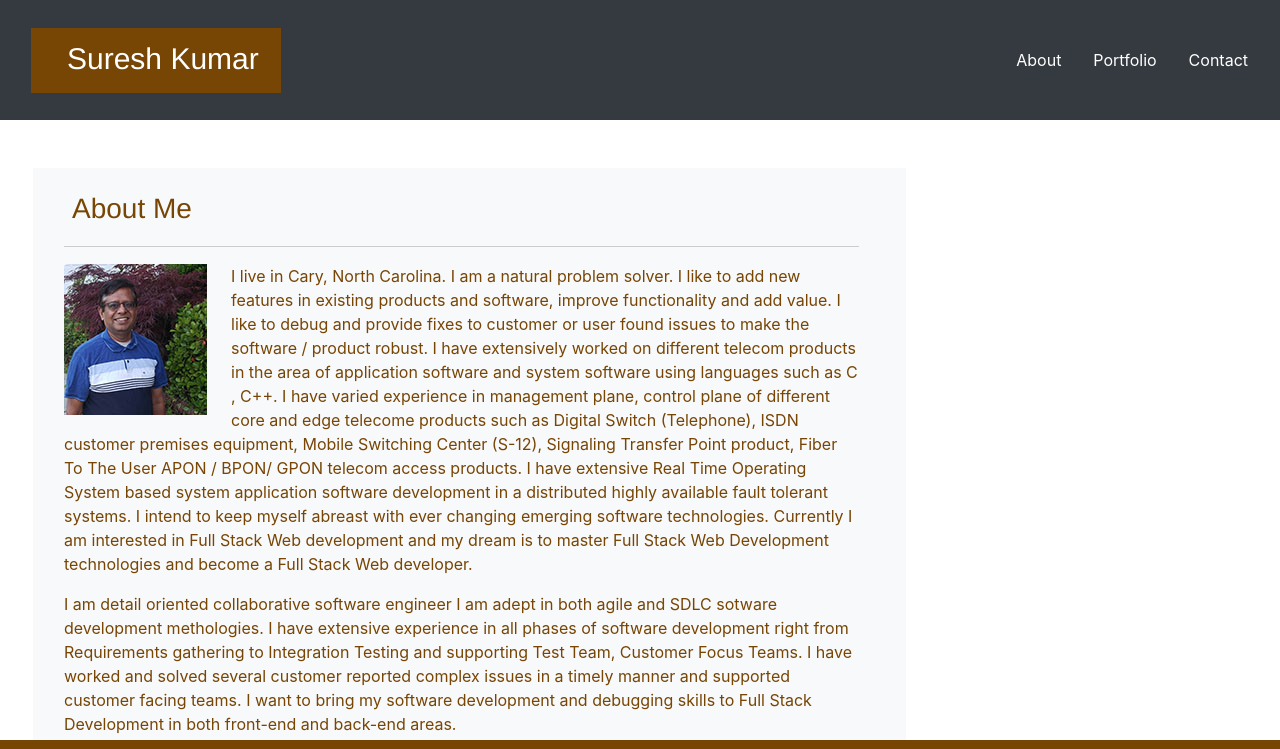
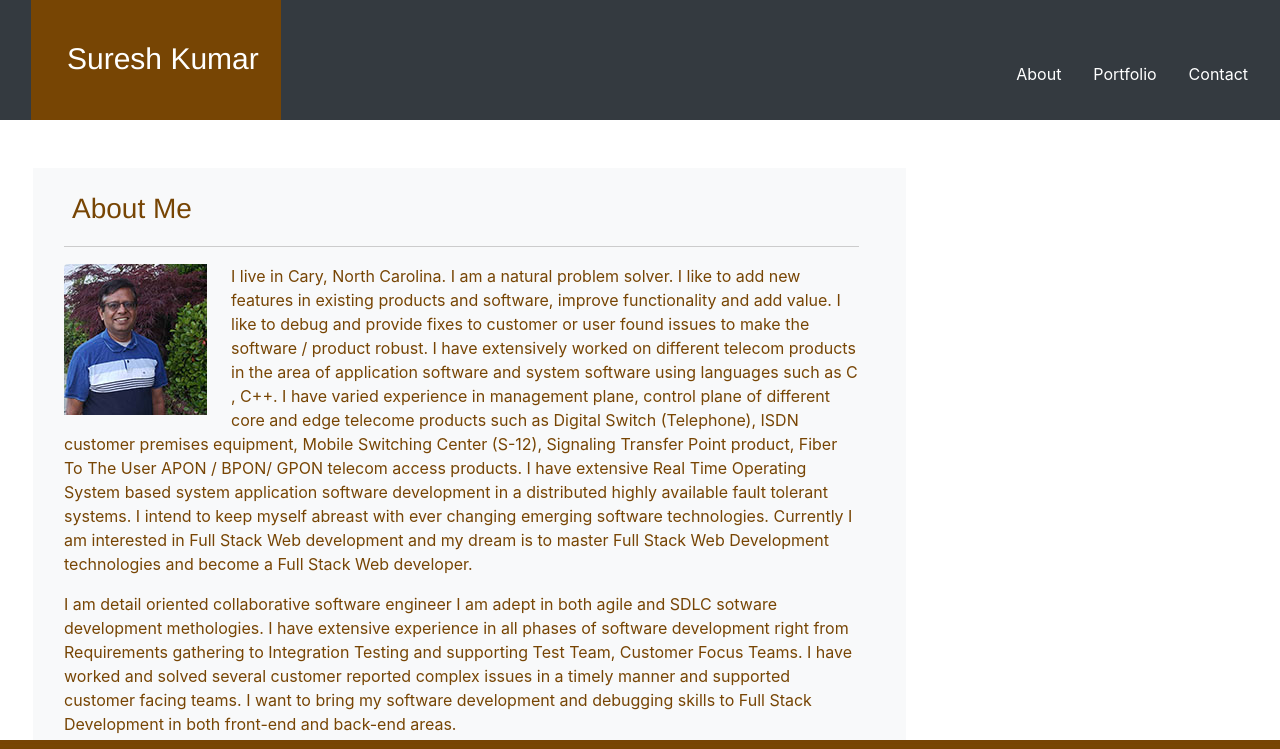
Before and after one commit to s-suresh-kumar/responsivePortfolio, a plain HTML site: page index.html in a window 1280 px wide. Shown: the top 749 px of the page. Drawn offline with nearby package versions, Linux system fonts and the light colour scheme.

Commit message:
Fix navbar logo

```diff
--- a/assets/css/style.css
+++ b/assets/css/style.css
@@ -15,11 +15,11 @@ h3 {
 }
 
 .navbar div {
-    height: 65px;
+    height: 120px;
     width: 250px;
     margin-top: 0;
     margin-bottom: 0;
-    padding-top: 0;
+    padding-top: 28px;
     padding-bottom: 0;
 }
 
```
